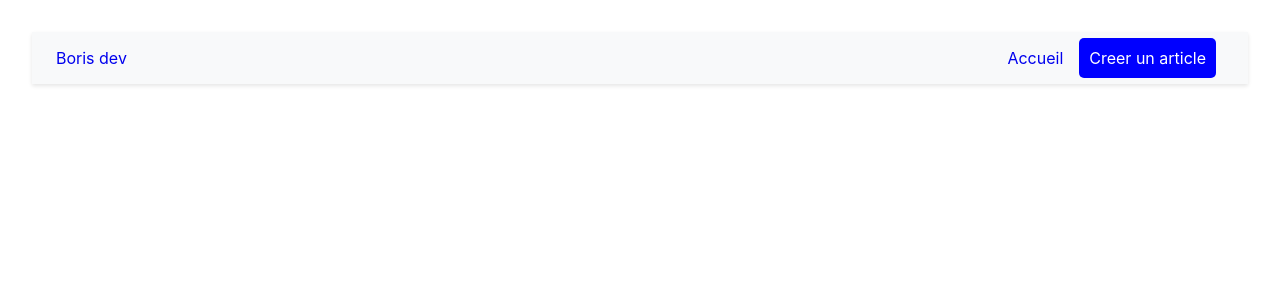
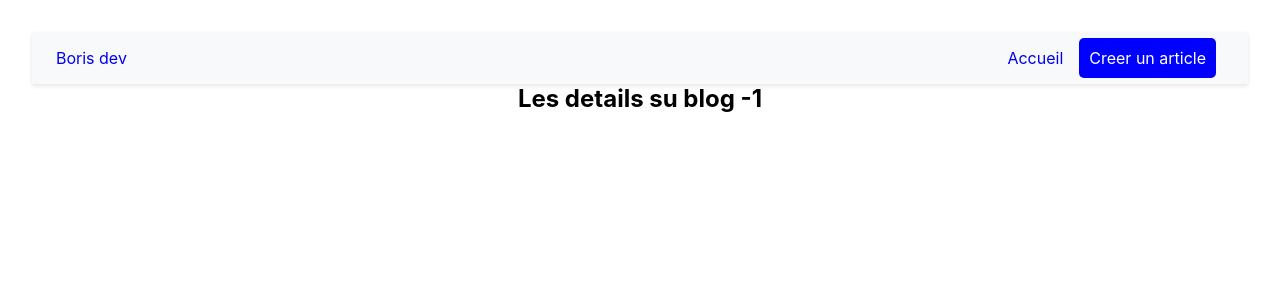
Before and after one commit to rosto-infinity/learn-reatc-js-bproo-dev, a React (Vite) app: page /blog/1 in a window 1280 px wide. Shown: the top 300 px of the page. Built offline with nearby package versions, Linux system fonts and the light colour scheme.

Commit message:
useParams in react js

```diff
--- a/src/App.jsx
+++ b/src/App.jsx
@@ -6,6 +6,7 @@ import Navbar from "./Navbar";
 import Home from "./Home";
 import Add from "./Add";
 import { BrowserRouter as Router, Route, Routes } from 'react-router-dom';
+import BlogDetail from './BlogDetail';
 
 
 function App() {
@@ -54,6 +55,7 @@ function App() {
         <Routes>
           <Route exact path="/" element={<Home />} />
           <Route path="/add" element={<Add/>} />
+          <Route path="/blog/:id" element={<BlogDetail/>} />
         </Routes>
       </div>
     </Router>
--- /dev/null
+++ b/src/BlogDetail.jsx
@@ -0,0 +1,12 @@
+import { useParams } from "react-router-dom";
+
+const BlogDetail = () => {
+  const {id}=  useParams();
+    return (
+        <div className="detail-blog">
+            <h2>Les details su blog -{id}</h2>
+        </div>
+     );
+}
+
+export default BlogDetail;
--- a/src/useFetch.jsx
+++ b/src/useFetch.jsx
@@ -1,6 +1,8 @@
 const useFetch = () => {
  setTimeout(()=>{
 useEffect(()=>{
+    const abortController=new AbortController();
+    // fetch("http://localhost:3004/posts", {signal:abortController.signal})
     fetch("http://localhost:3004/posts")
 .then((res)=>{
     console.log(res);
@@ -16,6 +18,7 @@ useEffect(()=>{
     }).catch(error=>{
             console.log(erreur);})
     setError(true)
+    //return()=>abortController.abort();
 
         }, 3000);
 
```
